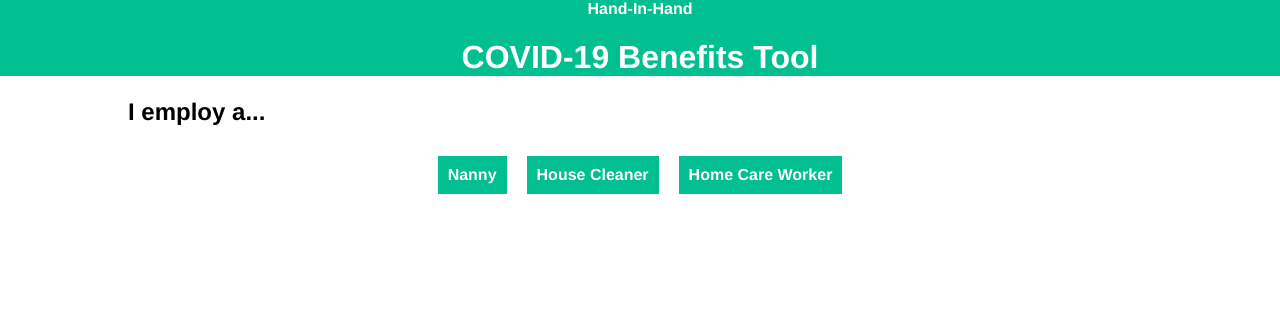
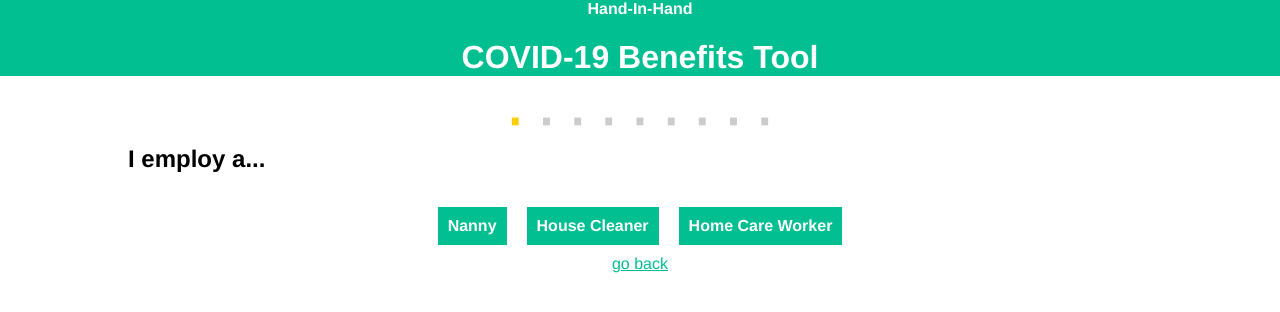
Before and after one commit to rsterbin/hih_covid_benefits_tool, a React (Create React App) app: page / in a window 1280 px wide. Both pictures are taken after a click on the button "Start". Shown: the top 312 px of the page. Built offline with nearby package versions, Linux system fonts and the light colour scheme.

Commit message:
Added go-back and restart functionality, step bullets, and revised questions

```diff
--- a/src/components/Question/Question.css
+++ b/src/components/Question/Question.css
@@ -1,4 +1,49 @@
+
+.StepCounter {
+    margin: 0 auto;
+    text-align: center;
+}
+
+.StepCounter ul {
+    display: inline-block;
+    list-style: none;
+    margin: 0;
+    padding: 0;
+}
+
+.StepCounter ul li {
+    display: inline-block;
+    list-style: none;
+    margin: 0;
+    padding: 0 0.05em;
+    line-height: 0.5em;
+    font-size: 4.5em;
+    color: #ccc;
+}
+
+.StepCounter .CurrentBullet {
+    color: #ffcd03;
+}
+
+.StepCounter .VisitedBullet {
+    color: #01bf90;
+}
+
+.Question {
+    margin: 0 0 1em 0;
+}
 
 .AnswerButton {
-    background-color: #01BF90;
+    background-color: #01bf90;
 }
+
+.AnswerButton.SelectedAnswerButton {
+    background-color: #ffcd03;
+}
+
+.BackLink {
+    cursor: pointer;
+    color: #01bf90;
+    text-decoration: underline;
+    text-align: center;
+}
--- a/src/components/Question/Question.js
+++ b/src/components/Question/Question.js
@@ -4,20 +4,49 @@ import './Question.css';
 
 const question = (props) => {
 
+    let stepBullets = [];
+    for (let i = 1; i <= props.stepCount; ++i) {
+        if (props.step + 1 < i) {
+            stepBullets.push((
+                <li key={i} className="UnvisitedBullet">&middot;</li>
+            ));
+        } else if (props.step + 1 === i) {
+            stepBullets.push((
+                <li key={i} className="CurrentBullet">&middot;</li>
+            ));
+        } else {
+            stepBullets.push((
+                <li key={i} className="VisitedBullet">&middot;</li>
+            ));
+        }
+    }
+
     let answerButtons = Object.keys(props.answers)
         .map((aKey) => {
+            let classes = 'Button AnswerButton';
+            if (props.answers[aKey].selected) {
+                classes += ' SelectedAnswerButton';
+            }
             return (
-                  <button key={aKey} className="Button AnswerButton" onClick={props.answers[aKey].clicked}>{props.answers[aKey].text}</button>
+                  <button key={aKey} className={classes} onClick={props.answers[aKey].clicked}>{props.answers[aKey].text}</button>
             );
         });
 
     return (
         <div>
-            <h2>{props.questionText}</h2>
+            <div className="StepCounter">
+                <ul>
+                    {stepBullets}
+                </ul>
+            </div>
+
+            <h2 className="Question">{props.questionText}</h2>
 
             <div className="ButtonContainer">
                 {answerButtons}
             </div>
+
+            <div className="BackLink" onClick={props.backClicked}>go back</div>
 
         </div>
     );
--- a/src/components/Response/Response.css
+++ b/src/components/Response/Response.css
@@ -2,3 +2,10 @@
 .CTAButton {
     background-color: #f85846;
 }
+
+.RestartLink {
+    cursor: pointer;
+    color: #01bf90;
+    text-decoration: underline;
+    text-align: center;
+}
--- a/src/components/Response/Response.js
+++ b/src/components/Response/Response.js
@@ -20,6 +20,9 @@ const response = (props) => {
                 <button className="Button CTAButton">CTA Button #2</button>
             </div>
 
+            <div className="BackLink" onClick={props.backClicked}>go back</div>
+            <div className="RestartLink" onClick={props.restartClicked}>restart quiz</div>
+
         </div>
     );
 };
--- a/src/containers/Quiz/Quiz.js
+++ b/src/containers/Quiz/Quiz.js
@@ -9,7 +9,7 @@ import './Quiz.css';
 class Quiz extends Component {
 
     questions = {
-        order: [ 'type', 'books', 'status', 'fulltime', 'illness', 'children' ],
+        order: [ 'type', 'books', 'status', 'hoursperweek', 'length', 'hoursperyear', 'havework', 'illness', 'children' ],
         spec: {
             type: {
                 q: 'I employ a...',
@@ -35,12 +35,34 @@ class Quiz extends Component {
                     D: 'Don\'t Know'
                 }
             },
-            fulltime: {
-                q: 'Did your employee usually work 40 hours per week in your home before the stay-at-home order?',
+            hoursperweek: {
+                q: 'How many hours per week did your employee work before the stay-at-home order?',
+                a: {
+                    A: 'Under 20',
+                    B: '20-29',
+                    C: '30-39',
+                    D: 'Over 40'
+                }
+            },
+            length: {
+                q: 'How long has your employee worked for you?',
+                a: {
+                    A: 'Less than one year',
+                    B: 'One year or more'
+                }
+            },
+            hoursperyear: {
+                q: 'In that time, how many hours did they work (per year, if more than one)?',
+                a: {
+                    A: 'Under 80',
+                    B: '80 or more'
+                }
+            },
+            havework: {
+                q: 'Do you have work for your employee but can’t have them come in because of the stay-at-home order?',
                 a: {
                     A: 'Yes',
-                    B: 'Over 40',
-                    C: 'Under 40'
+                    B: 'No'
                 }
             },
             illness: {
@@ -58,7 +80,7 @@ class Quiz extends Component {
                 }
             }
         }
-    }
+    };
 
     state = {
         started: false,
@@ -68,12 +90,12 @@ class Quiz extends Component {
     };
 
     startQuiz = () => {
-        this.setState({ started: true, step: 0 });
+        this.setState({ started: true, step: 0, completed: false, answers: {} });
     };
 
     clickAnswer = (aKey) => {
         let newAnswers = { ...this.state.answers };
-        newAnswers[this.questions.order[this.step]] = aKey;
+        newAnswers[this.questions.order[this.state.step]] = aKey;
         let newStep = this.state.step + 1;
         if (newStep < this.questions.order.length) {
             this.setState({ answers: newAnswers, step: newStep });
@@ -82,24 +104,50 @@ class Quiz extends Component {
         }
     };
 
+    goBack = () => {
+        console.log(this.state.answers);
+        if (this.state.completed) {
+            this.setState({ step: this.questions.order.length - 1, completed: false });
+        } else if (this.state.started) {
+            let newStep = this.state.step - 1;
+            if (newStep < 0) {
+                this.setState({ step: null, started: false });
+            } else {
+                this.setState({ step: newStep });
+            }
+        }
+    };
+
     render() {
 
         let body = <Intro clicked={this.startQuiz} />;
         if (this.state.completed) {
-            body = <Response answers={this.state.answers} />;
+            body = <Response
+                answers={this.state.answers}
+                backClicked={this.goBack}
+                restartClicked={this.startQuiz} />;
         } else if (this.state.started) {
             let question = this.questions.order[this.state.step];
             if (typeof question == 'string') {
                 const q = this.questions.spec[question].q;
                 const a = Object.keys(this.questions.spec[question].a)
                     .map((aKey) => {
+                        let selected = false;
+                        if (typeof this.state.answers[question] != 'undefined') {
+                            if (this.state.answers[question] === aKey) {
+                                selected = true;
+                            }
+                        }
                         return {
                             value: aKey,
                             text: this.questions.spec[question].a[aKey],
+                            selected: selected,
                             clicked: () => { this.clickAnswer(aKey); }
                         };
                     });
-                body = <Question questionText={q} answers={a} />;
+                body = (
+                    <Question questionText={q} answers={a} stepCount={this.questions.order.length} step={this.state.step} backClicked={this.goBack} />
+                );
             }
         }
 
```
